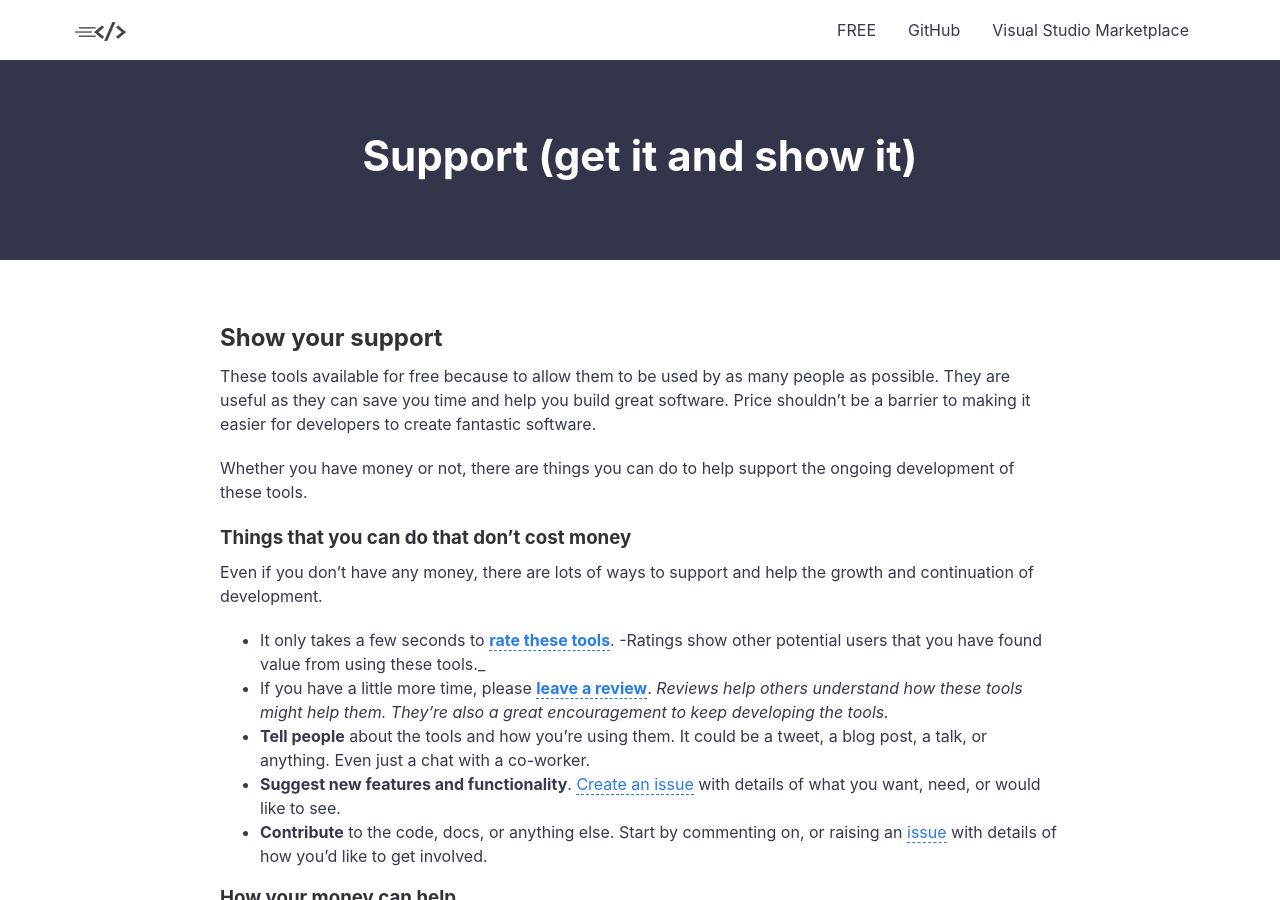
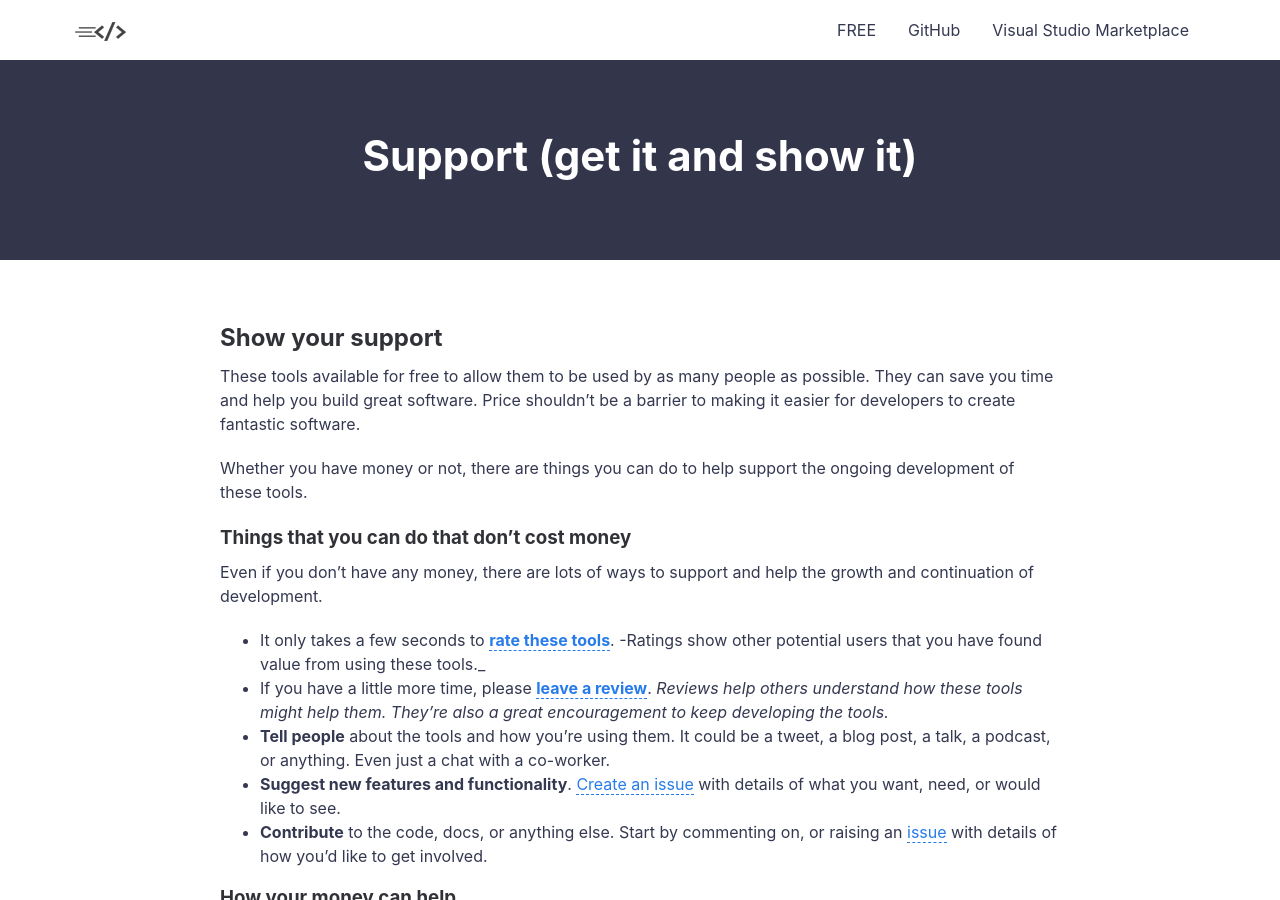
Before and after one commit to mrlacey/RapidXamlDev, a Jekyll site: the page built from support.md, in a window 1280 px wide and 900 px high. Built offline with Jekyll 4.4.1, drawn with Linux system fonts in a browser that asks for light colours.

Commit message:
fix typos

```diff
--- a/support.md
+++ b/support.md
@@ -5,7 +5,7 @@ layout: page
 
 ## Show your support
 
-These tools available for free because to allow them to be used by as many people as possible. They are useful as they can save you time and help you build great software. Price shouldn't be a barrier to making it easier for developers to create fantastic software.
+These tools available for free to allow them to be used by as many people as possible. They can save you time and help you build great software. Price shouldn't be a barrier to making it easier for developers to create fantastic software.
 
 Whether you have money or not, there are things you can do to help support the ongoing development of these tools.
 
@@ -15,7 +15,7 @@ Even if you don't have any money, there are lots of ways to support and help the
 
 - It only takes a few seconds to [**rate these tools**](https://marketplace.visualstudio.com/items?itemName=MattLaceyLtd.RapidXamlToolkit&ssr=false#review-details). -Ratings show other potential users that you have found value from using these tools._
 - If you have a little more time, please [**leave a review**](https://marketplace.visualstudio.com/items?itemName=MattLaceyLtd.RapidXamlToolkit&ssr=false#review-details). _Reviews help others understand how these tools might help them. They're also a great encouragement to keep developing the tools._
-- **Tell people** about the tools and how you're using them. It could be a tweet, a blog post, a talk, or anything. Even just a chat with a co-worker.
+- **Tell people** about the tools and how you're using them. It could be a tweet, a blog post, a talk, a podcast, or anything. Even just a chat with a co-worker.
 - **Suggest new features and functionality**. [Create an issue](https://github.com/mrlacey/Rapid-XAML-Toolkit/issues/new/choose) with details of what you want, need, or would like to see.
 - **Contribute** to the code, docs, or anything else. Start by commenting on, or raising an [issue](https://github.com/mrlacey/Rapid-XAML-Toolkit/issues) with details of how you'd like to get involved.
 
```
